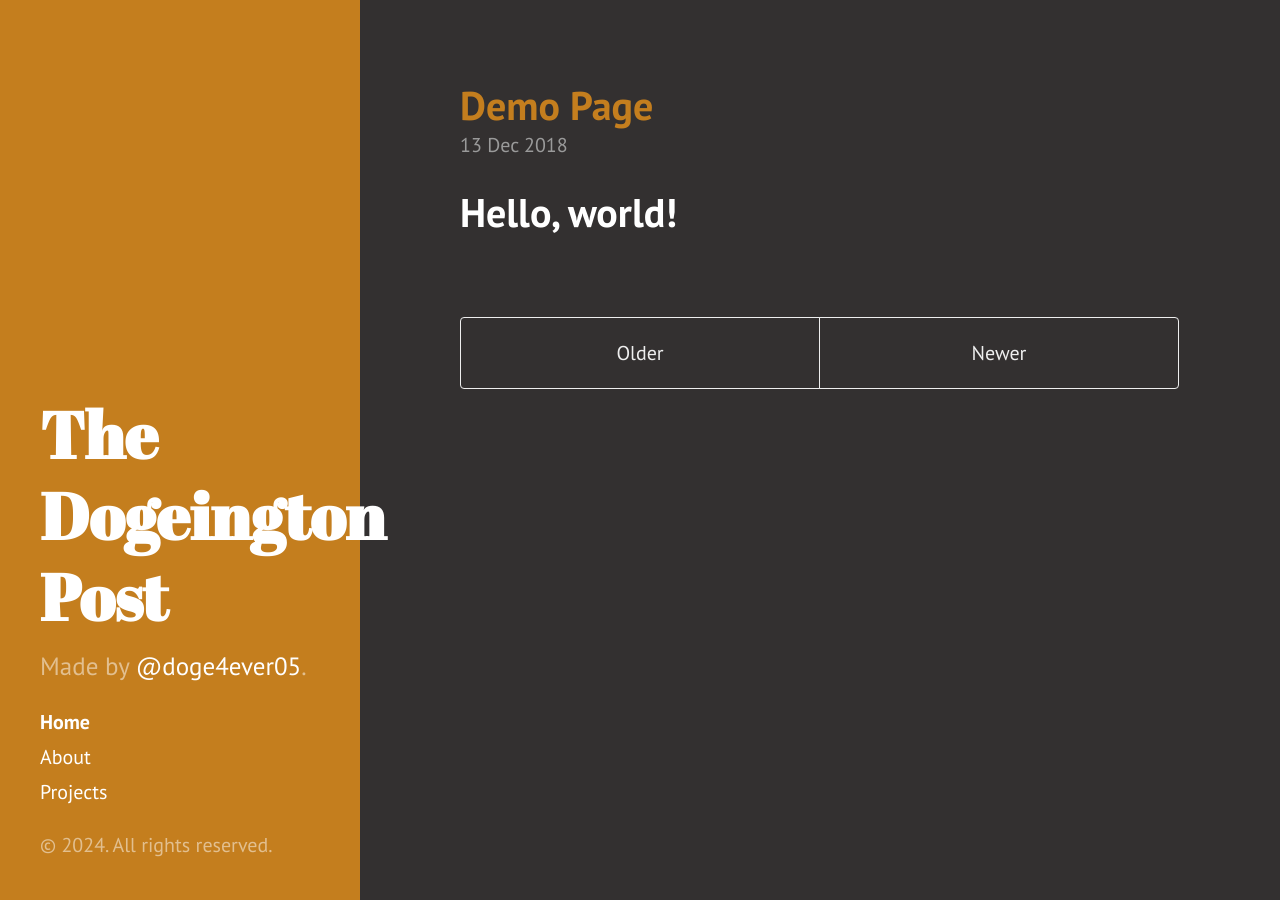
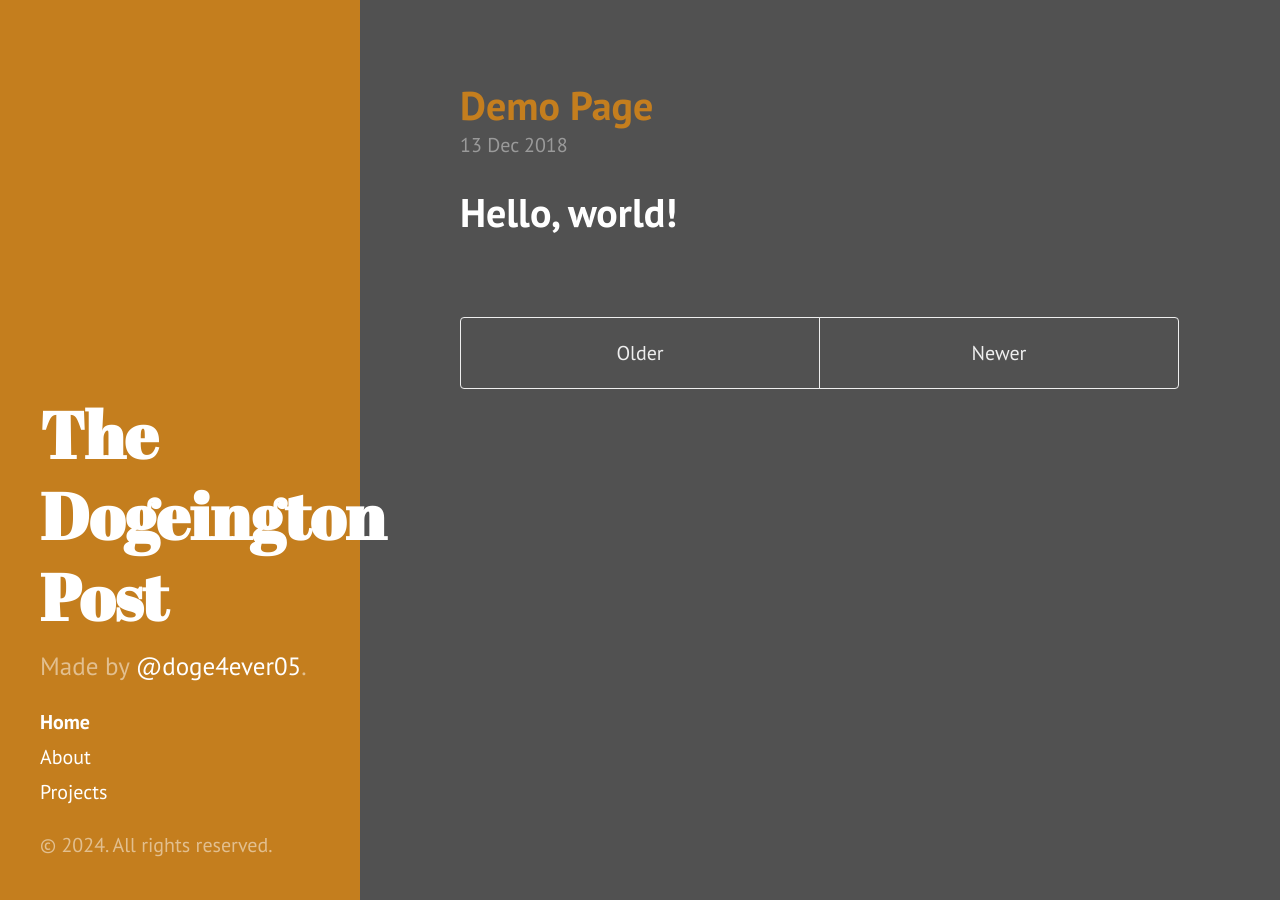
Before and after one commit to doge4ever05/doge4ever05.github.io, a Jekyll site: the page built from index.html, in a window 1280 px wide. Built offline with Jekyll 4.4.1, drawn with Linux system fonts in a browser that asks for light colours; the list of posts is cut into pages by our own code.

Commit message:
Update poole.css

```diff
--- a/public/css/poole.css
+++ b/public/css/poole.css
@@ -60,7 +60,7 @@ html {
 
 body {
   color: #515151;
-  background-color: #333030;
+  background-color: #515151;
   -webkit-text-size-adjust: 100%;
       -ms-text-size-adjust: 100%;
 }
```
